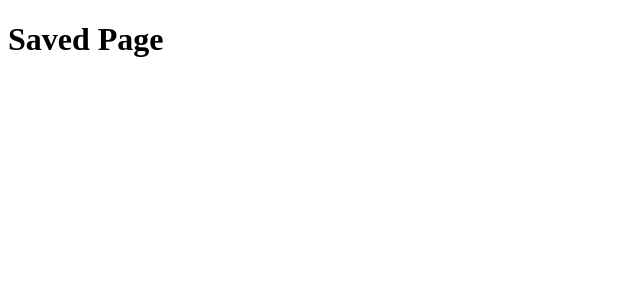
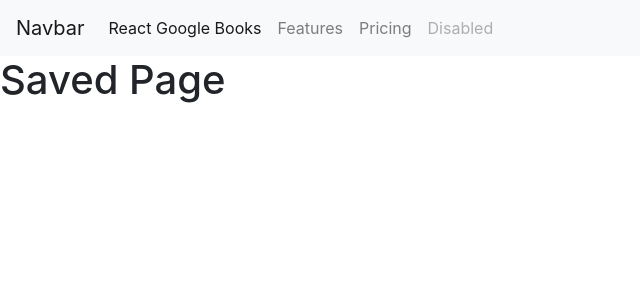
Before and after one commit to d606n6k/google-book-search, a React (Create React App) app in the folder client/: page /saved in a window 1280 px wide. Shown: the top 300 px of the page, without its empty margins (0-640 px from the left). Built offline with nearby package versions, Linux system fonts and the light colour scheme.

Commit message:
added page components and started building Navbar

```diff
--- a/client/package.json
+++ b/client/package.json
@@ -8,6 +8,7 @@
     "@testing-library/react": "^11.2.7",
     "@testing-library/user-event": "^12.8.3",
     "axios": "^0.21.1",
+    "bootstrap": "^4.6.0",
     "react": "^17.0.2",
     "react-dom": "^17.0.2",
     "react-router-dom": "^5.2.0",
--- a/client/src/App.js
+++ b/client/src/App.js
@@ -4,12 +4,14 @@ import {
   Route,
   Switch,
 } from "react-router-dom";
+import Navbar from "./components/Navbar";
 import SavedPage from "./components/SavedPage";
 import SearchPage from "./components/SearchPage";
 
 function App() {
   return (
     <Router>
+      <Navbar />
       <Switch>
         <Route exact path="/">
           <SearchPage />
--- /dev/null
+++ b/client/src/components/BookCard/index.js
@@ -0,0 +1,5 @@
+function BookCard() {
+  return <div>BookCard</div>;
+}
+
+export default BookCard;
--- /dev/null
+++ b/client/src/components/BookList/index.js
@@ -0,0 +1,5 @@
+function BookList() {
+  return <div>BookList</div>;
+}
+
+export default BookList;
--- /dev/null
+++ b/client/src/components/Button/index.js
@@ -0,0 +1,5 @@
+function Button() {
+  return <div>Button</div>;
+}
+
+export default Button;
--- /dev/null
+++ b/client/src/components/Hero/index.js
@@ -0,0 +1,5 @@
+function Hero() {
+  return <div>Hero</div>;
+}
+
+export default Hero;
--- /dev/null
+++ b/client/src/components/Navbar/index.js
@@ -0,0 +1,45 @@
+import { Link, LInk } from "react-router-dom";
+
+function Navbar() {
+  return (
+    <nav className="navbar navbar-expand-lg navbar-light bg-light">
+      <Link className="navbar-brand" href="/">
+        Navbar
+      </Link>
+      <button
+        className="navbar-toggler"
+        type="button"
+        data-toggle="collapse"
+        data-target="#navbarNavAltMarkup"
+        aria-controls="navbarNavAltMarkup"
+        aria-expanded="false"
+        aria-label="Toggle navigation"
+      >
+        <span className="navbar-toggler-icon" />
+      </button>
+      <div className="collapse navbar-collapse" id="navbarNavAltMarkup">
+        <div className="navbar-nav">
+          <Link className="nav-link active" href="/">
+            React Google Books
+          </Link>
+          <a className="nav-link" href="#">
+            Features
+          </a>
+          <a className="nav-link" href="#">
+            Pricing
+          </a>
+          <a
+            className="nav-link disabled"
+            href="#"
+            tabIndex={-1}
+            aria-disabled="true"
+          >
+            Disabled
+          </a>
+        </div>
+      </div>
+    </nav>
+  );
+}
+
+export default Navbar;
--- a/client/src/components/SavedPage/index.js
+++ b/client/src/components/SavedPage/index.js
@@ -1,5 +1,9 @@
 function SavedPage() {
-  return <h1>Saved Page</h1>;
+  return (
+    <>
+      <h1>Saved Page</h1>
+    </>
+  );
 }
 
 export default SavedPage;
--- /dev/null
+++ b/client/src/components/SearchForm/index.js
@@ -0,0 +1,5 @@
+function SearchForm() {
+  return <div>SearchForm</div>;
+}
+
+export default SearchForm;
--- a/client/src/components/SearchPage/index.js
+++ b/client/src/components/SearchPage/index.js
@@ -1,5 +1,15 @@
+import BookList from "../BookList";
+import Hero from "../Hero";
+import SearchForm from "../SearchForm";
+
 function SearchPage() {
-  return <h1>Search Page</h1>;
+  return (
+    <>
+      <Hero />
+      <SearchForm />
+      <BookList />
+    </>
+  );
 }
 
 export default SearchPage;
--- a/client/src/index.js
+++ b/client/src/index.js
@@ -1,5 +1,6 @@
 import React from "react";
 import ReactDOM from "react-dom";
+import "bootstrap/dist/css/bootstrap.css";
 import App from "./App";
 import reportWebVitals from "./reportWebVitals";
 
```
Also changed, not shown: 2 other files (tests, documents, lock files or other folders).
